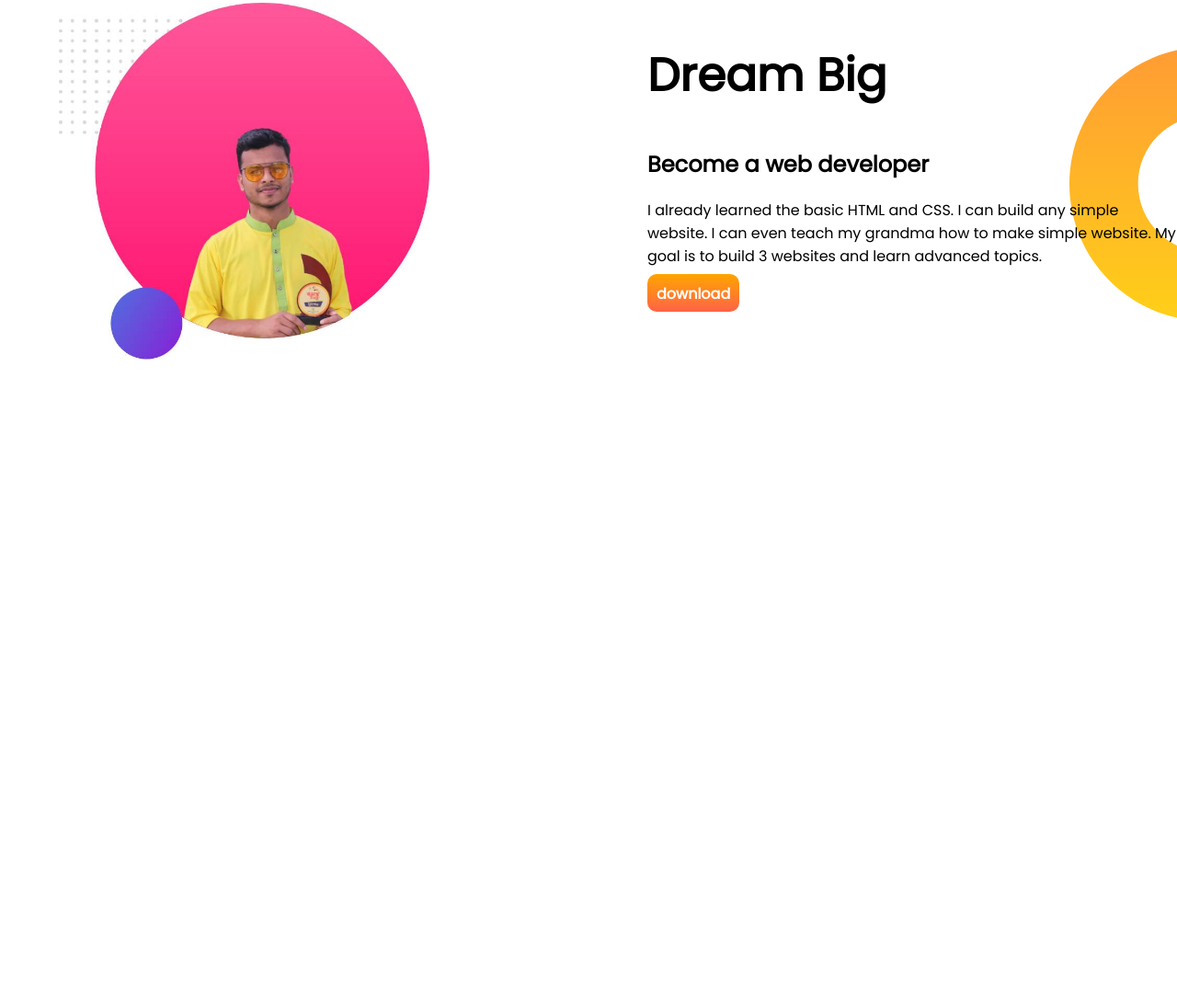
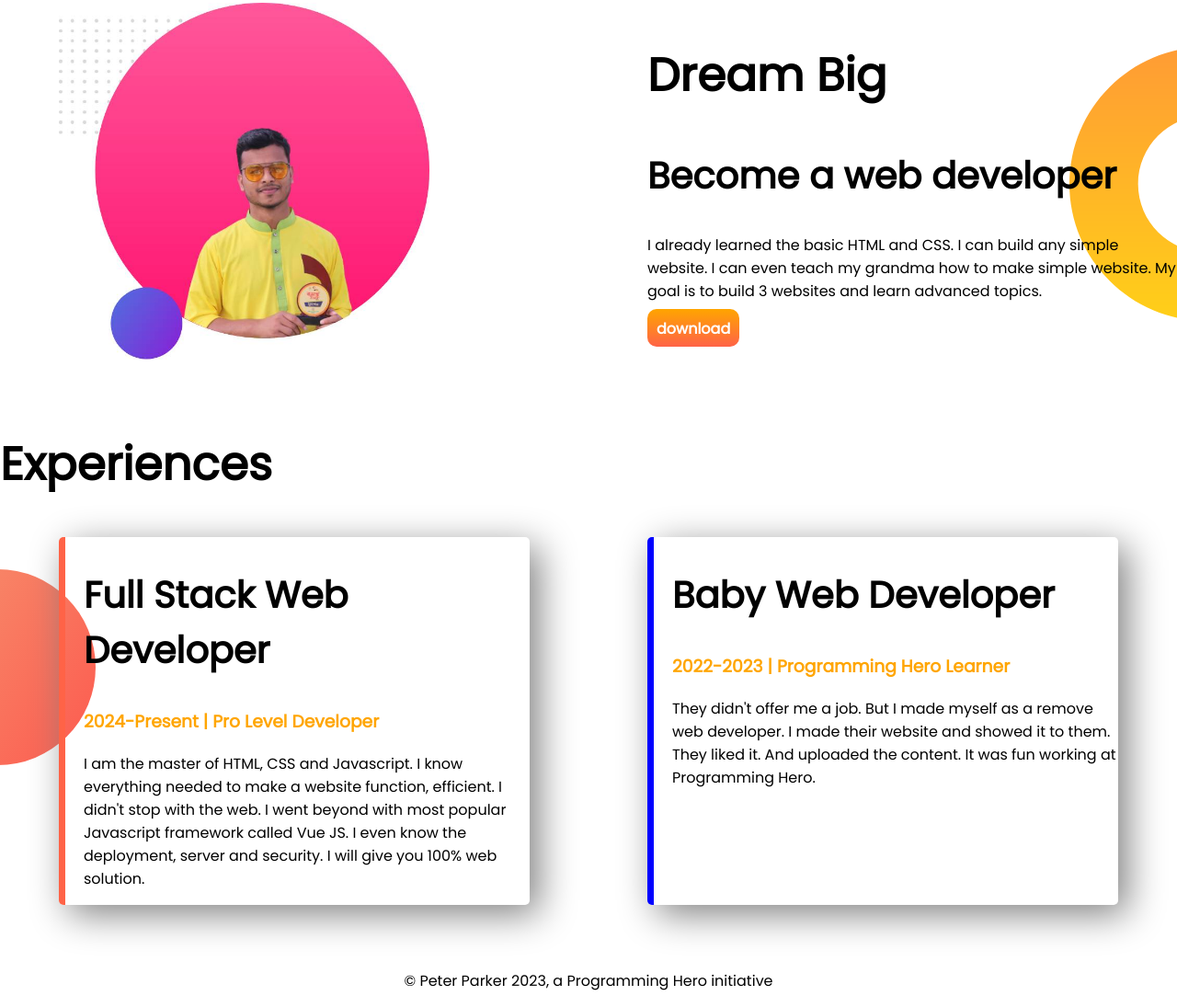
Before and after one commit to baharuddinsakib/developer-portfolio, a plain HTML site: page index.html in a window 1280 px wide. Shown: the part 580-1675 px from the top of the page at 92% size. Before the commit the page ends 1048 px from the top, so only its background shows below. Drawn offline with Linux system fonts and the light colour scheme.

Commit message:
footer add

```diff
--- a/index.html
+++ b/index.html
@@ -11,7 +11,7 @@
     <link rel="stylesheet" href="style.css">
 </head>
 <body>
-   <section class="top-banner">
+   <section class="top-banner flaxible-container">
     <div class="half"><h1>Welcome To </h1>
     <h1 ><span class="orange">Bahar Uddin Sakib</span> World!</h1>
     <h3>learning web developing and playing</h3>
@@ -20,7 +20,7 @@
 
  <div class="half"><img src="images/my-bg.png" alt=""></div>
 </section>
-    <section class="Dream-Big">
+    <section class="Dream-Big flaxible-container">
     <div class="half" ><img src="images/sakib-bg.jpg" alt=""> </div>
     <div class="half">
         <h1> Dream Big</h1>
@@ -33,5 +33,22 @@
 
 </section>
 
+<section class="experience-area">
+    <h1>Experiences</h1>
+
+    <div class="flaxible-container" >
+     <div id="full-stack-developer" class="experience-item">
+    <h2>Full Stack Web Developer</h2>
+    <h3 class="orange">2024-Present | Pro Level Developer</h3>
+    <p>I am the master of HTML, CSS and Javascript. I know everything needed to make a website function, efficient. I didn't stop with the web. I went beyond with most popular Javascript framework called Vue JS. I even know the deployment, server and security. I will give you 100% web solution.</p>
+</div>
+<div id="baby-developer" class="experience-item">
+    <h2>Baby Web Developer</h2>
+    <h3 class="orange">2022-2023 | Programming Hero Learner</h3>
+    <p>They didn't offer me a job. But I made myself as a remove web developer. I made their website and showed it to them. They liked it. And uploaded the content. It was fun working at Programming Hero.</p>
+</div></div>
+</section>
+
 </body>
+<footer> <p>© Peter Parker 2023, a Programming Hero initiative</p></footer>
 </html>
--- a/style.css
+++ b/style.css
@@ -5,16 +5,20 @@ body{
 h1{
     font-size: 50px;
 }
+h2{
+    font-size: 40px;
+}
 .orange{
     color:orange;
 }
-section{
+.flaxible-container{
     display:flex;
     margin-bottom: 70px;
 }
 .half{
     width:50%;
     padding-left: 5%;
+
 }
 .half img{
     width:70%;
@@ -36,3 +40,28 @@ section{
     background-repeat: no-repeat;
     background-position: right;
 }
+.experience-area{
+    background-image: url(images/exp-bg.png);
+    background-repeat: no-repeat;
+    background-position: left;
+
+}
+.experience-item{
+    width: 40%;
+    margin-left: 5%;
+    margin-right: 5%;
+    padding-left: 20px;
+    border-radius: 5px;
+    box-shadow: 10px 10px 40px gray;
+
+
+}
+#full-stack-developer{
+    border-left: 7px solid tomato;
+}
+#baby-developer{
+    border-left: 7px solid blue;
+}
+footer p{
+    text-align: center;
+}
```
